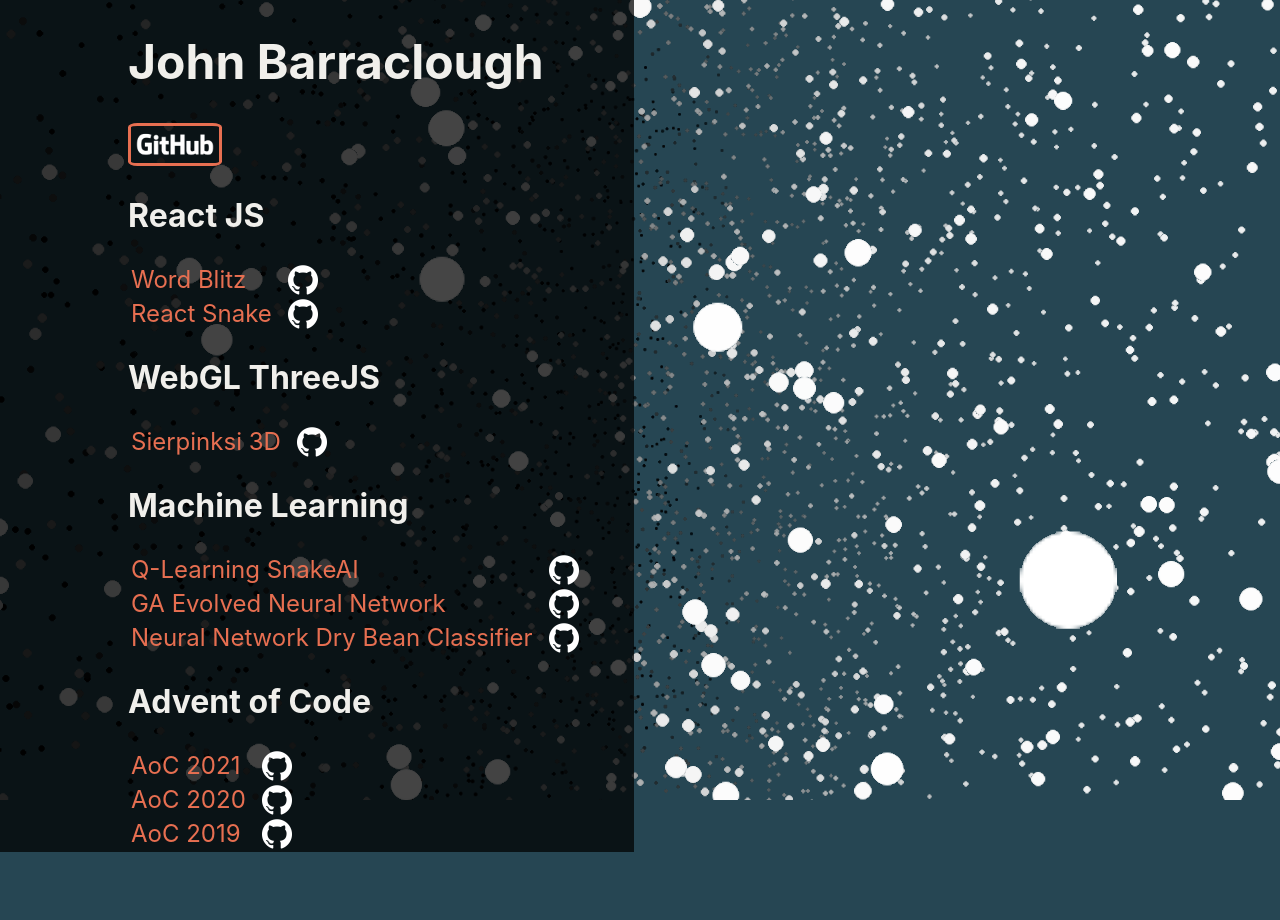
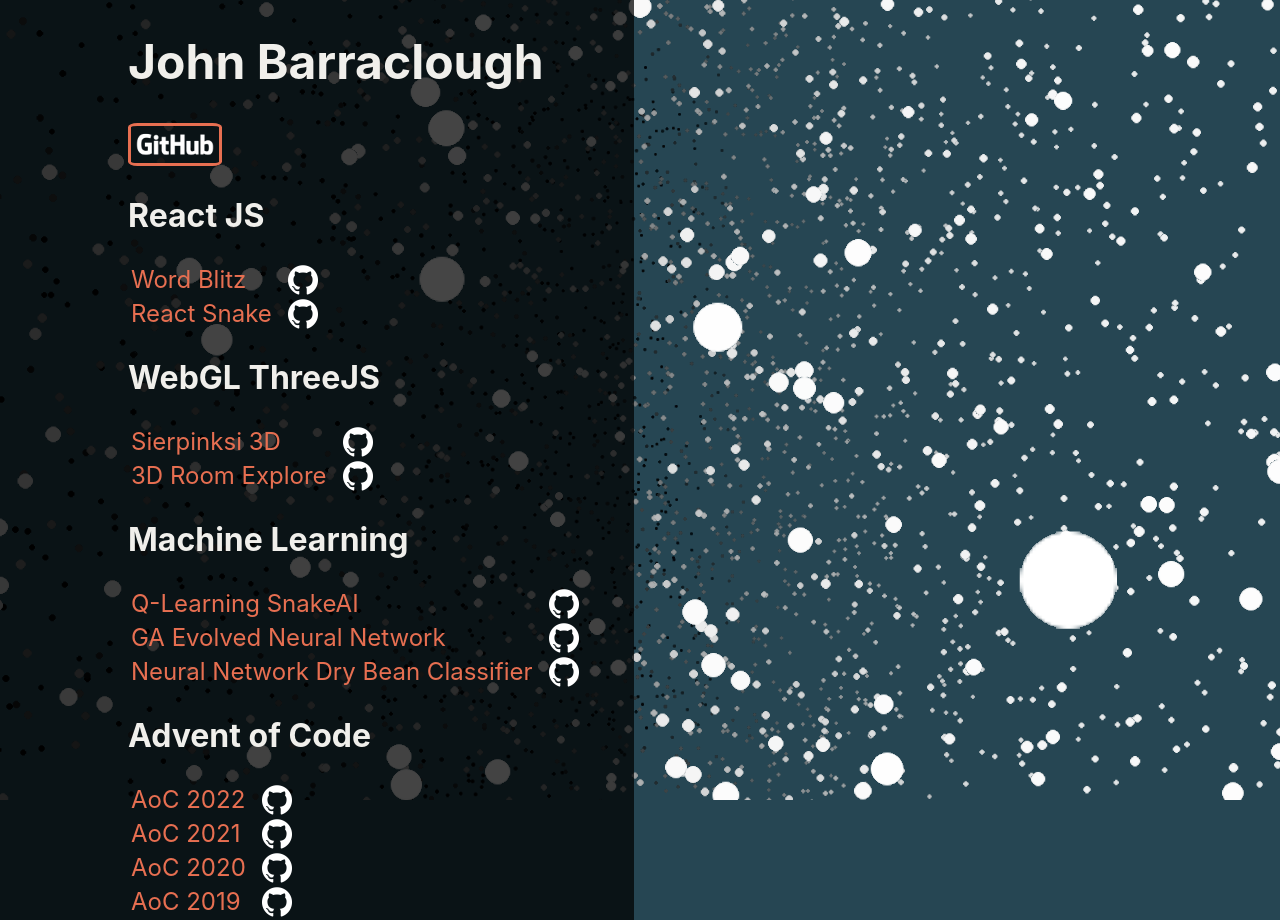
Before and after one commit to JohnBee/landing-page, a React (Create React App) app: page / in a window 1280 px wide. Before the commit the page ends 852 px from the top, so only its background shows below. Built offline with nearby package versions, Linux system fonts and the light colour scheme.

Commit message:
Added links to AoC 2022 & 3d room

```diff
--- a/src/components/repo-index.js
+++ b/src/components/repo-index.js
@@ -16,8 +16,18 @@ export const webglList = [
         link: "https://johnbee.github.io/3d-sierpinski/",
         repo: "https://github.com/JohnBee/3d-sierpinski",
     },
+	{
+        name: "3D Room Explore",
+        link: "https://johnbee.github.io/3d-room-explore/",
+        repo: "https://github.com/JohnBee/3d-room-explore",
+    },
 ]
 export const aocList = [
+	{
+        name: "AoC 2022",
+        link: "https://github.com/JohnBee/AOC-2022",
+        repo: "https://github.com/JohnBee/AOC-2022",
+    },
     {
         name: "AoC 2021",
         link: "https://github.com/JohnBee/AoC-2021",
```
